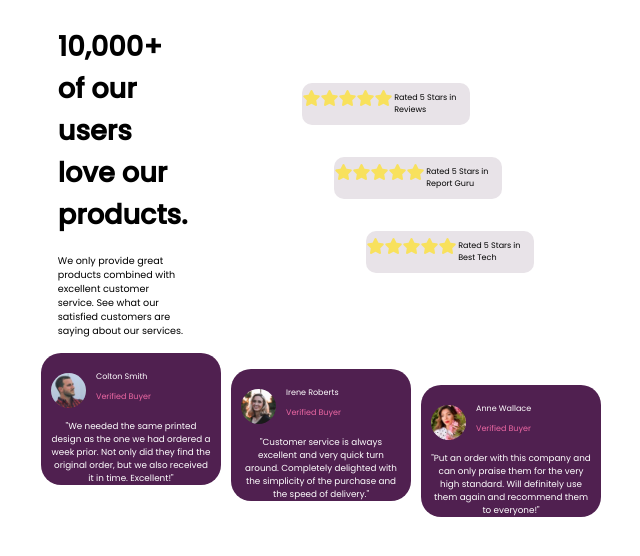
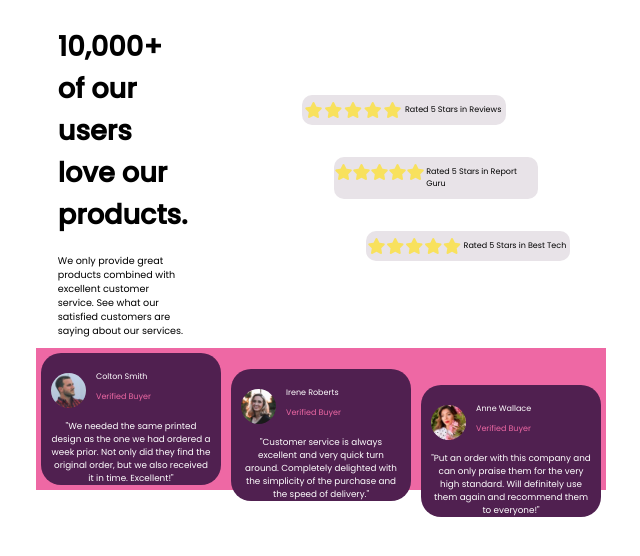
Before and after one commit to Rukhsar-saba/Social, a PHP site: page / in a window 768 px wide. Shown: the top 556 px of the page, without its empty margins (63-703 px from the left). Run offline with PHP 8.4, Linux system fonts and the light colour scheme; some libraries are stand-ins or nearby versions.

Commit message:
some changes in style

```diff
--- a/style.css
+++ b/style.css
@@ -109,9 +109,10 @@ body {
   font-size: 0.7rem;
 }
 /* ----big tab1 design---- */
-@media screen and (min-width: 849px) and (max-width: 1000px) {
+@media screen and (min-width: 950px) and (max-width: 1000px) {
   .containt {
     width: 86%;
+    background-color: khaki;
   }
   .comment {
     display: flex;
@@ -150,10 +151,11 @@ body {
   }
 }
 /* ----big tab2 design---- */
-@media screen and (min-width: 650px) and (max-width: 850px) {
+@media screen and (min-width: 650px) and (max-width: 949px) {
   .comment {
     display: flex;
     flex-direction: row;
+    background-color: hsl(333, 80%, 67%);
   }
   .product h1 {
     font-size: 1.7rem;
@@ -177,6 +179,7 @@ body {
   .report-guru,
   .best-tech {
     padding-right: 0.2rem;
+    width: 100%;
   }
   .reviews i,
   .report-guru i,
```
